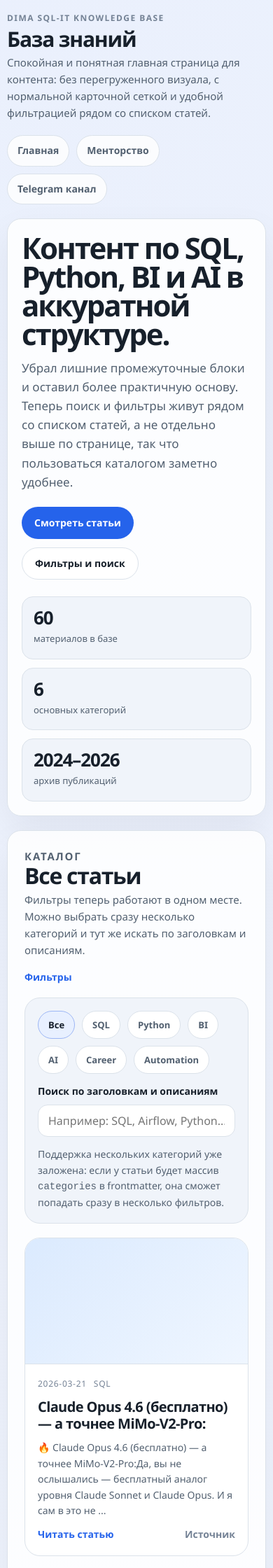
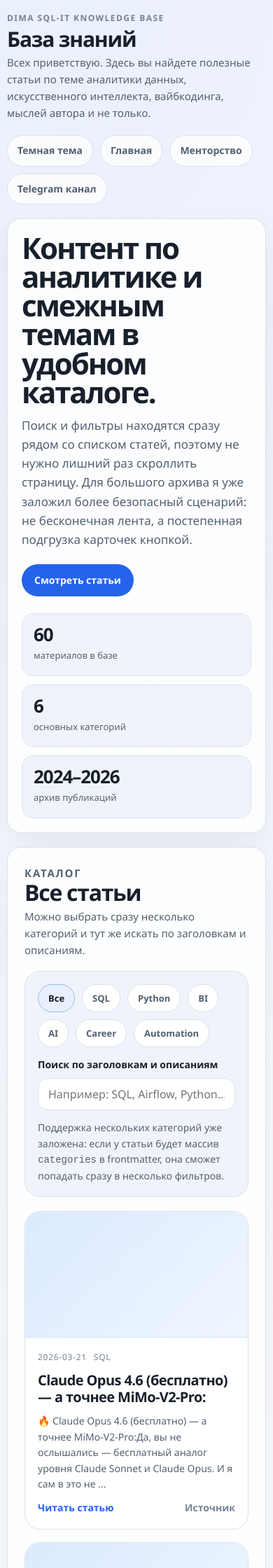
Before and after one commit to natural28/dima-sqlit-knowledge, a Jekyll site: the page built from index.html, in a window 390 px wide. Shown: the top 2240 px of the page at 70% size. Built offline with Jekyll 4.4.1, drawn with Linux system fonts in a browser that asks for light colours; some of the changed text lies outside the part shown.

Commit message:
Add theme toggle and incremental article loading

```diff
--- a/index.html
+++ b/index.html
@@ -40,6 +40,20 @@
       --transition: 180ms ease;
     }
 
+    body[data-theme="dark"] {
+      --bg: #0f172a;
+      --surface: #111827;
+      --surface-soft: #1e293b;
+      --line: #263244;
+      --line-strong: #3a4a61;
+      --text-main: #e5edf8;
+      --text-soft: #aab8cc;
+      --text-faint: #8a9bb3;
+      --accent: #7db2ff;
+      --accent-soft: rgba(125, 178, 255, 0.12);
+      --shadow: 0 24px 60px rgba(0, 0, 0, 0.32);
+    }
+
     * {
       box-sizing: border-box;
     }
@@ -57,6 +71,13 @@
       color: var(--text-main);
       font-family: "Segoe UI", Arial, sans-serif;
       line-height: 1.6;
+      transition: background-color var(--transition), color var(--transition);
+    }
+
+    body[data-theme="dark"] {
+      background:
+        radial-gradient(circle at top left, rgba(125, 178, 255, 0.08) 0, rgba(125, 178, 255, 0) 24%),
+        linear-gradient(180deg, #08111f 0%, var(--bg) 100%);
     }
 
     a {
@@ -106,7 +127,7 @@
 
     .brand-summary {
       margin: 0;
-      max-width: 720px;
+      max-width: 760px;
       color: var(--text-soft);
       font-size: 15px;
     }
@@ -116,9 +137,11 @@
       flex-wrap: wrap;
       gap: 10px;
       justify-content: flex-end;
+      align-items: center;
     }
 
-    .nav a {
+    .nav a,
+    .theme-toggle {
       padding: 10px 14px;
       border: 1px solid var(--line);
       border-radius: 999px;
@@ -128,10 +151,17 @@
       font-weight: 600;
     }
 
-    .nav a:hover {
+    body[data-theme="dark"] .nav a,
+    body[data-theme="dark"] .theme-toggle {
+      background: rgba(17, 24, 39, 0.92);
+    }
+
+    .nav a:hover,
+    .theme-toggle:hover {
       border-color: var(--line-strong);
       color: var(--text-main);
       background: var(--surface);
+      cursor: pointer;
     }
 
     .hero,
@@ -143,13 +173,19 @@
       box-shadow: var(--shadow);
     }
 
+    body[data-theme="dark"] .hero,
+    body[data-theme="dark"] .posts-panel,
+    body[data-theme="dark"] .footer {
+      background: rgba(17, 24, 39, 0.88);
+    }
+
     .hero {
       padding: 32px;
       margin-bottom: 20px;
     }
 
     .hero-copy {
-      max-width: 760px;
+      max-width: 860px;
     }
 
     .hero-copy h2 {
@@ -172,8 +208,7 @@
       margin-bottom: 24px;
     }
 
-    .button-primary,
-    .button-secondary {
+    .button-primary {
       display: inline-flex;
       align-items: center;
       justify-content: center;
@@ -182,17 +217,8 @@
       border-radius: 999px;
       font-size: 14px;
       font-weight: 700;
-    }
-
-    .button-primary {
       background: var(--accent);
       color: #ffffff;
-    }
-
-    .button-secondary {
-      border: 1px solid var(--line);
-      background: #ffffff;
-      color: var(--text-main);
     }
 
     .hero-stats {
@@ -246,14 +272,6 @@
       margin-bottom: 20px;
     }
 
-    .toolbar-top {
-      display: flex;
-      flex-wrap: wrap;
-      align-items: flex-end;
-      justify-content: space-between;
-      gap: 16px;
-    }
-
     .section-heading h2 {
       margin: 0 0 6px;
       font-size: 32px;
@@ -296,6 +314,11 @@
       cursor: pointer;
       font-size: 13px;
       font-weight: 700;
+    }
+
+    body[data-theme="dark"] .filter-btn,
+    body[data-theme="dark"] .toolbar-search input {
+      background: #0f172a;
     }
 
     .filter-btn:hover,
@@ -373,6 +396,10 @@
       border-bottom: 1px solid var(--line);
     }
 
+    body[data-theme="dark"] .post-media {
+      background: linear-gradient(135deg, #1d4f91 0%, #0f172a 100%);
+    }
+
     .post-body {
       display: grid;
       gap: 12px;
@@ -416,15 +443,43 @@
       font-weight: 600;
     }
 
+    .load-more-row {
+      display: flex;
+      justify-content: center;
+      margin-top: 22px;
+    }
+
+    .load-more-btn {
+      min-height: 44px;
+      padding: 0 18px;
+      border: 1px solid var(--line);
+      border-radius: 999px;
+      background: #ffffff;
+      color: var(--text-main);
+      cursor: pointer;
+      font-size: 14px;
+      font-weight: 700;
+    }
+
+    body[data-theme="dark"] .load-more-btn {
+      background: #0f172a;
+    }
+
+    .load-more-btn:hover {
+      border-color: var(--line-strong);
+      background: var(--surface-soft);
+    }
+
+    .load-more-btn.is-hidden,
     .no-results {
       display: none;
-      padding-top: 20px;
-      color: var(--text-soft);
-      text-align: center;
     }
 
     .no-results.visible {
       display: block;
+      padding-top: 20px;
+      color: var(--text-soft);
+      text-align: center;
     }
 
     .footer {
@@ -481,11 +536,6 @@
       .posts-list {
         grid-template-columns: 1fr;
       }
-
-      .toolbar-top,
-      .toolbar-controls {
-        align-items: flex-start;
-      }
     }
   </style>
 </head>
@@ -495,9 +545,10 @@
       <div class="brand">
         <span class="brand-mark">Dima SQL-it knowledge base</span>
         <h1 class="brand-name">База знаний</h1>
-        <p class="brand-summary">Спокойная и понятная главная страница для контента: без перегруженного визуала, с нормальной карточной сеткой и удобной фильтрацией рядом со списком статей.</p>
+        <p class="brand-summary">Всех приветствую. Здесь вы найдете полезные статьи по теме аналитики данных, искусственного интеллекта, вайбкодинга, мыслей автора и не только.</p>
       </div>
       <nav class="nav">
+        <button class="theme-toggle" id="theme-toggle" type="button">Темная тема</button>
         <a href="{{ site.baseurl }}/">Главная</a>
         <a href="https://mentor.dima-sqlit.ru">Менторство</a>
         <a href="https://t.me/dima_sqlit">Telegram канал</a>
@@ -506,11 +557,10 @@
 
     <section class="hero">
       <div class="hero-copy">
-        <h2>Контент по SQL, Python, BI и AI в аккуратной структуре.</h2>
-        <p>Убрал лишние промежуточные блоки и оставил более практичную основу. Теперь поиск и фильтры живут рядом со списком статей, а не отдельно выше по странице, так что пользоваться каталогом заметно удобнее.</p>
+        <h2>Контент по аналитике и смежным темам в удобном каталоге.</h2>
+        <p>Поиск и фильтры находятся сразу рядом со списком статей, поэтому не нужно лишний раз скроллить страницу. Для большого архива я уже заложил более безопасный сценарий: не бесконечная лента, а постепенная подгрузка карточек кнопкой.</p>
         <div class="hero-actions">
           <a class="button-primary" href="#posts-list">Смотреть статьи</a>
-          <a class="button-secondary" href="#filters">Фильтры и поиск</a>
         </div>
         <div class="hero-stats">
           <div class="stat-card">
@@ -531,13 +581,10 @@
 
     <section class="posts-panel">
       <div class="posts-toolbar">
-        <div class="toolbar-top">
-          <div class="section-heading">
-            <p class="section-label">Каталог</p>
-            <h2>Все статьи</h2>
-            <p>Фильтры теперь работают в одном месте. Можно выбрать сразу несколько категорий и тут же искать по заголовкам и описаниям.</p>
-          </div>
-          <a id="filters" class="inline-link" href="#filters">Фильтры</a>
+        <div class="section-heading">
+          <p class="section-label">Каталог</p>
+          <h2>Все статьи</h2>
+          <p>Можно выбрать сразу несколько категорий и тут же искать по заголовкам и описаниям.</p>
         </div>
 
         <div class="toolbar-controls">
@@ -602,6 +649,11 @@
           {% endif %}
         {% endfor %}
       </div>
+
+      <div class="load-more-row">
+        <button class="load-more-btn" id="load-more" type="button">Показать еще</button>
+      </div>
+
       <p id="no-results" class="no-results">По запросу ничего не нашлось. Попробуй другую тему или сними часть фильтров.</p>
     </section>
 
@@ -618,6 +670,24 @@
       const searchInput = document.getElementById('search');
       const filterButtons = Array.from(document.querySelectorAll('.filter-btn'));
       const activeFilters = new Set();
+      const loadMoreButton = document.getElementById('load-more');
+      const themeToggle = document.getElementById('theme-toggle');
+      const pageSize = 12;
+      let visibleLimit = pageSize;
+
+      function applyTheme(theme) {
+        document.body.dataset.theme = theme;
+        themeToggle.textContent = theme === 'dark' ? 'Светлая тема' : 'Темная тема';
+      }
+
+      const storedTheme = localStorage.getItem('site-theme');
+      applyTheme(storedTheme === 'dark' ? 'dark' : 'light');
+
+      themeToggle.addEventListener('click', () => {
+        const nextTheme = document.body.dataset.theme === 'dark' ? 'light' : 'dark';
+        localStorage.setItem('site-theme', nextTheme);
+        applyTheme(nextTheme);
+      });
 
       function syncActiveState() {
         filterButtons.forEach((button) => {
```
Also changed, not shown: other parts of index.html (+25 -8 lines), _layouts/default.html (+75 -9 lines).
